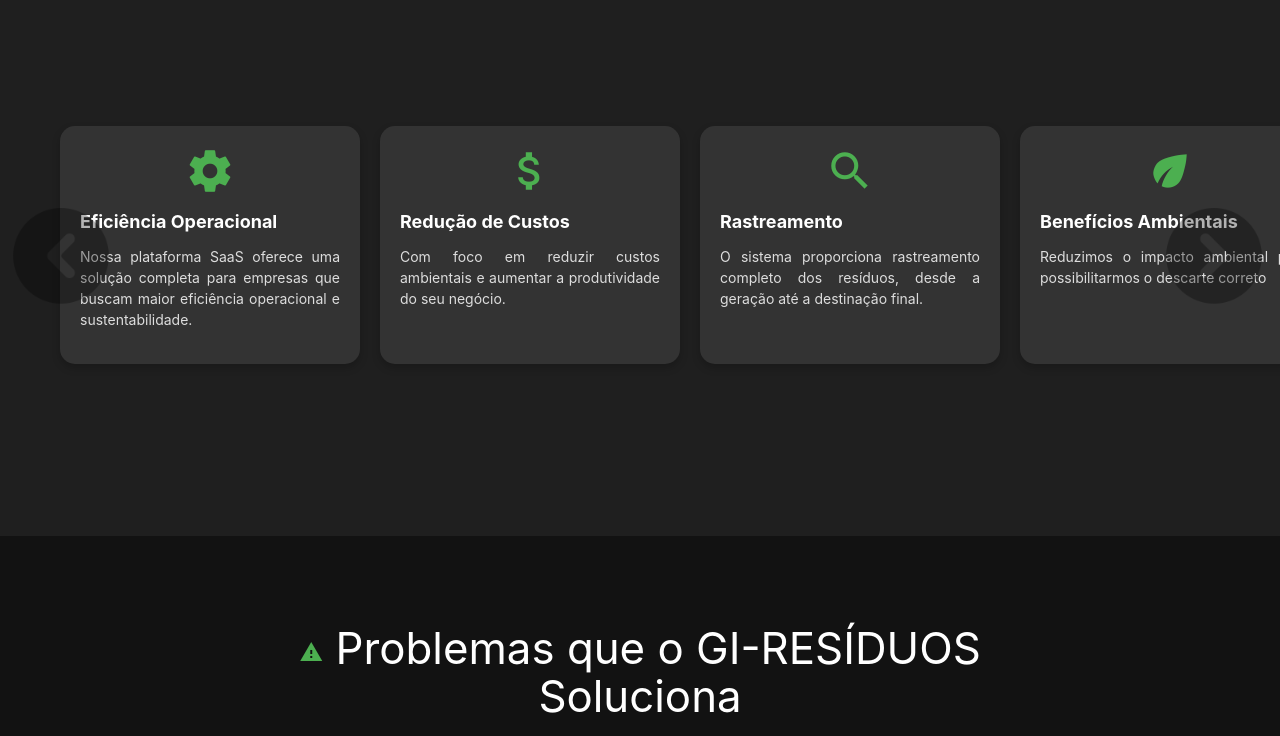
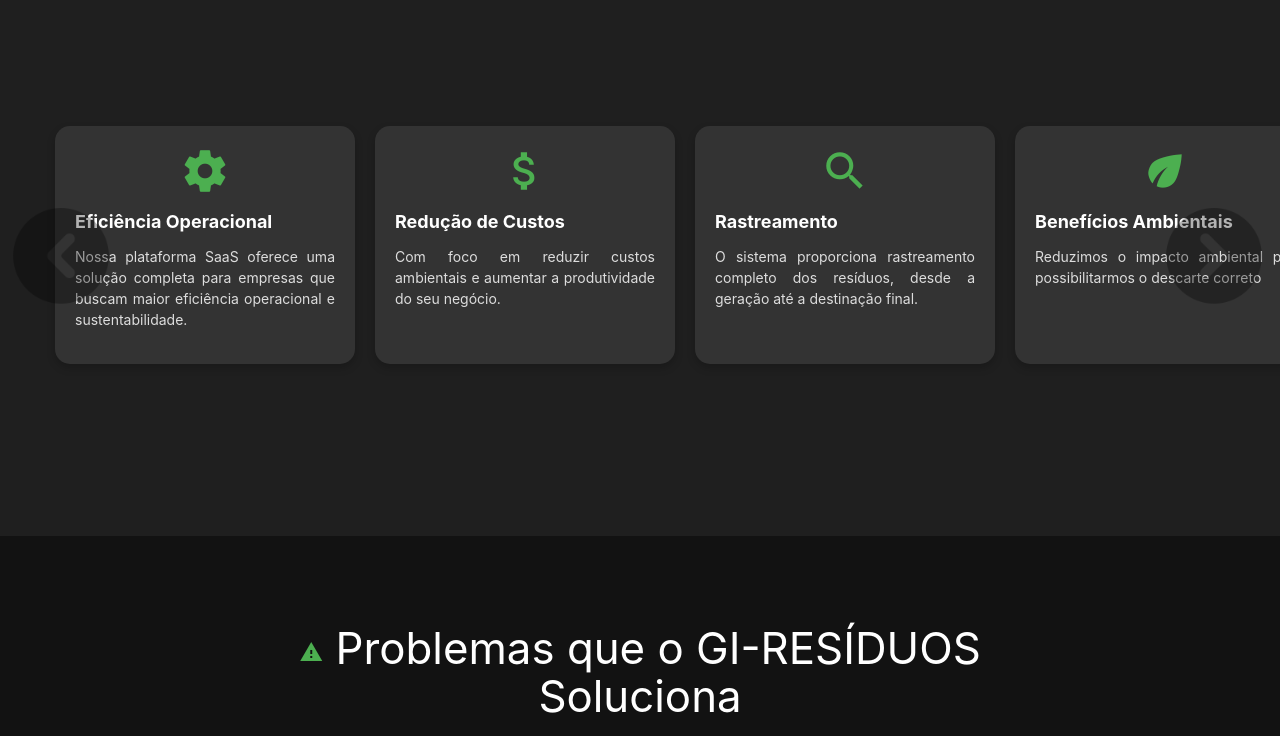
Before and after one commit to estagio2024/gir_system, a plain HTML site: page index.html in a window 1280 px wide. Shown: the part 1560-2296 px from the top of the page. Drawn offline with nearby package versions, Linux system fonts and the light colour scheme.

Commit message:
mudanças no texto e no carrosel

```diff
--- a/index.html
+++ b/index.html
@@ -111,37 +111,6 @@
         <img src="./flechaE.png" alt="" class="arrow left" onclick="moveLeft()">
         <div class="wrap">
             <!-- Primeira rodada de itens -->
-            <div class="item">
-                <i class="material-icons large">settings</i>
-                <h5>Eficiência Operacional</h5>
-                <p>Nossa plataforma SaaS oferece uma solução completa para empresas que buscam maior eficiência operacional e sustentabilidade.</p>
-            </div>
-            <div class="item">
-                <i class="material-icons large">attach_money</i>
-                <h5>Redução de Custos</h5>
-                <p>Com foco em reduzir custos ambientais e aumentar a produtividade do seu negócio.</p>
-            </div>
-            <div class="item">
-                <i class="material-icons large">search</i>
-                <h5>Rastreamento</h5>
-                <p>O sistema proporciona rastreamento completo dos resíduos, desde a geração até a destinação final.</p>
-            </div>
-            <div class="item">
-                <i class="material-icons large">eco</i>
-                <h5>Benefícios Ambientais</h5>
-                <p>Reduzimos o impacto ambiental por possibilitarmos o descarte correto</p>
-            </div>
-            <div class="item">
-                <i class="material-icons large">gavel</i>
-                <h5>Conformidade Legal</h5>
-                <p>Garantimos que sua empresa cumpra todas as leis ambientais vigentes.</p>
-            </div>
-            <div class="item">
-                <i class="material-icons large">perm_data_setting</i>
-                <h5>Dashboard</h5>
-                <p class="light">Dashboard intuitivos colaborando com a tomada de decisões</p>
-            </div>
-            <!-- Duplicação dos itens para efeito infinito -->
             <div class="item">
                 <i class="material-icons large">settings</i>
                 <h5>Eficiência Operacional</h5>
--- a/style/style.css
+++ b/style/style.css
@@ -88,7 +88,7 @@ footer {
 .wrap {
     display: flex;
     transition: transform 0.5s ease-in-out; /* Transição suave ao deslizar */
-    padding-left: 60px;
+    padding-left: 55px;
 }
 
 /* Estilo dos itens do carrossel */
@@ -317,3 +317,6 @@ footer {
     padding: 10px;
     text-align: justify; /* Justificar o texto */
 }
+.light{
+    text-align: justify;
+}
```
